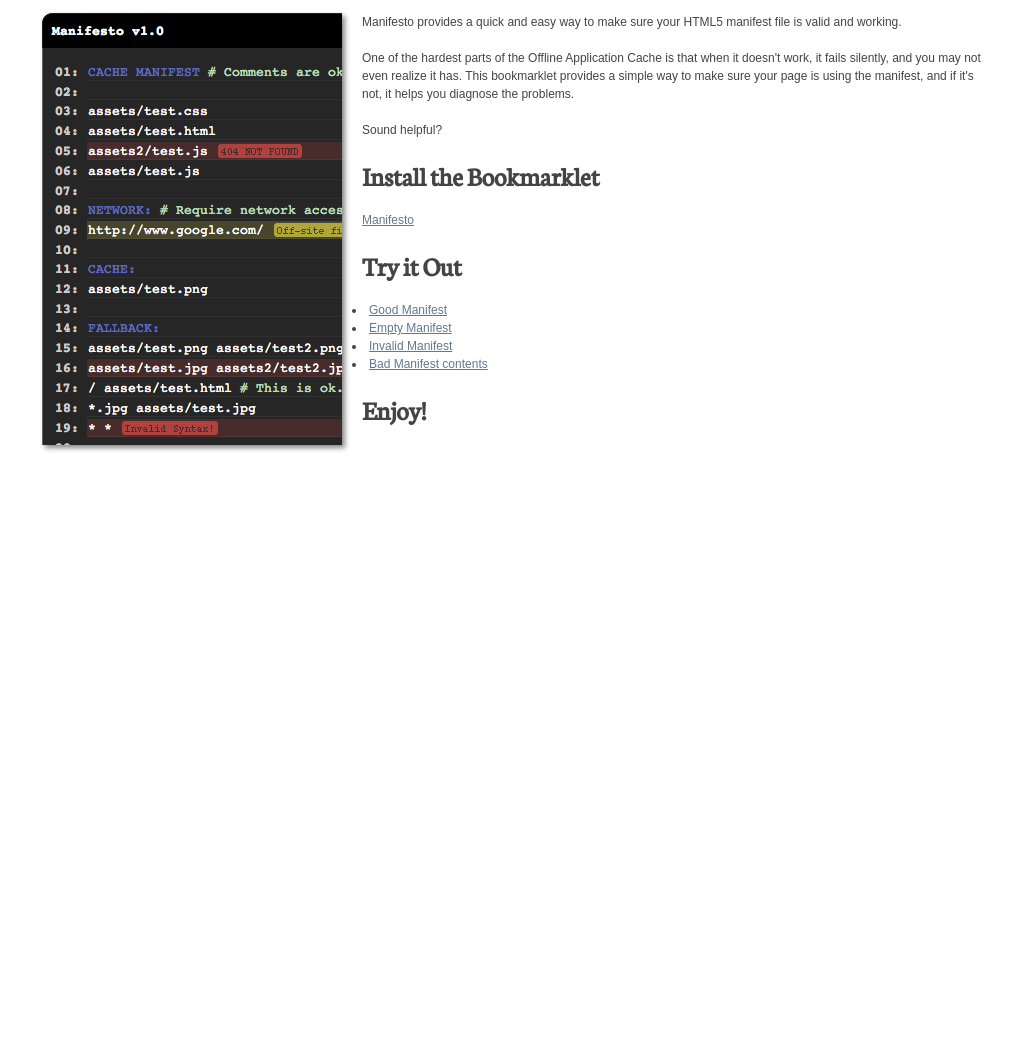
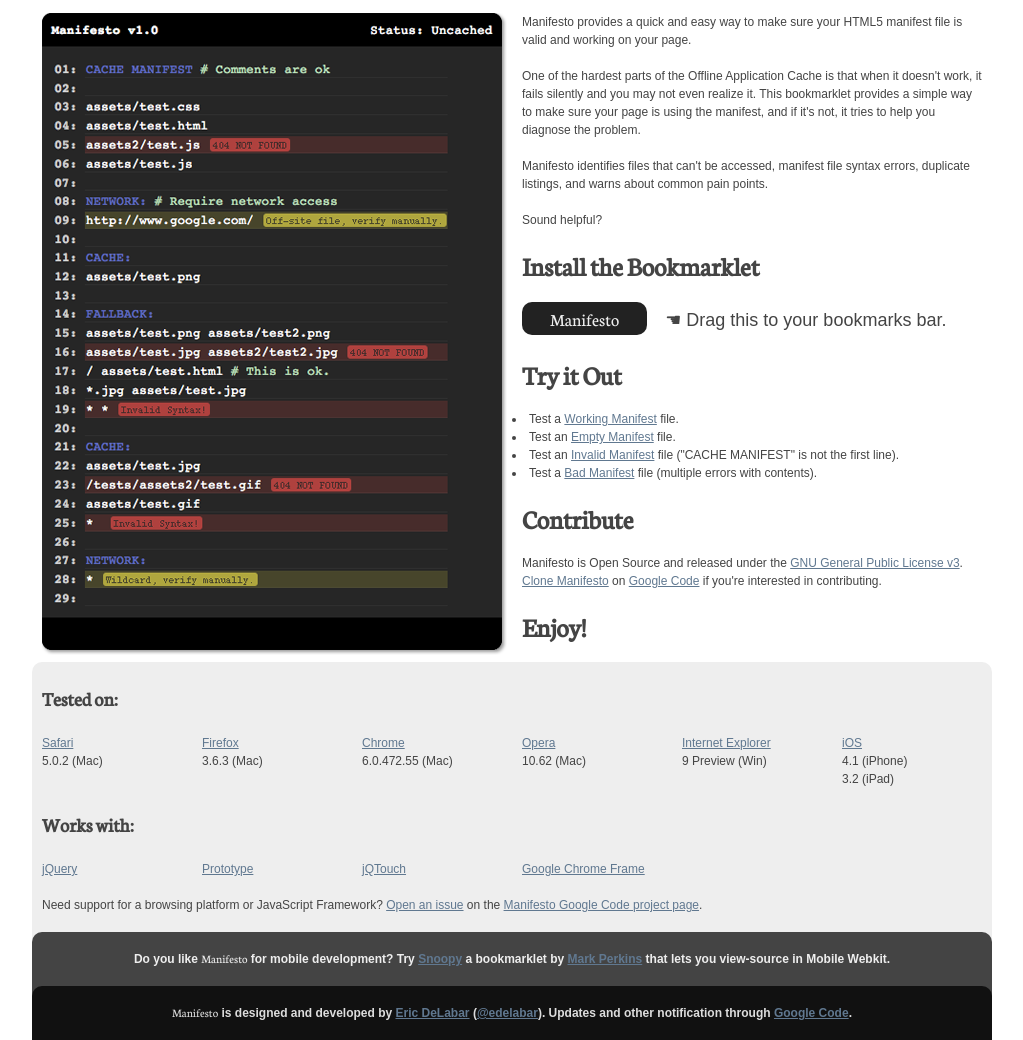
Before and after one commit to edelabar/manifesto, a PHP site: page / in a window 1280 px wide. Shown: the part 41-1081 px from the top of the page, without its empty margins (128-1151 px from the left). Before the commit the page ends 492 px from the top, so only its background shows below. Run offline with PHP 8.4, Linux system fonts and the light colour scheme; some libraries are stand-ins or nearby versions; some web fonts are replaced.

Commit message:
Initial content draft, needs browser and library/framework logos.

```diff
--- a/css/style.css
+++ b/css/style.css
@@ -77,7 +77,7 @@
     Author:
  */
 
-h1, h2, h3, h4, h5, h6 {
+h1, h2, h3, h4, h5, h6, footer strong {
 	font-family: 'Neuton', serif;
 }
 
@@ -96,6 +96,12 @@
 h3 {
 	line-height: 36px;
 	font-size: 27px;
+	margin-bottom: 18px;
+}
+
+h4 {
+	line-height: 36px;
+	font-size: 20px;
 	margin-bottom: 18px;
 }
 
@@ -119,11 +125,10 @@
 article img {
 	float: left;
 	margin: 0 10px;
-	-webkit-box-shadow: 3px 3px 5px #888;
 }
 
 article p, article h3, article ul {
-	margin: 0 10px 18px 330px;
+	margin: 0 10px 18px 490px;
 }
 
 article ul {
@@ -132,10 +137,109 @@
 	left: -10px;
 }
 
-article p {
+article p,
+footer p {
 	font-size: 1em;
 	margin-top: 1.5em;
 	margin-bottom: 1.5em;
+}
+
+a.bookmarklet {
+	font-family: 'Neuton', serif;
+	background-color: #222;
+	text-decoration: none;
+	-moz-border-radius: 10px;
+	border-radius: 10px;
+	padding: 5px 28px;
+	font-size: 18px;
+	line-height: 36px;
+}
+a.bookmarklet:link,
+a.bookmarklet:visited {
+	color: #eee;
+}
+a.bookmarklet:hover,
+a.bookmarklet:active {
+	color: #fff;
+}
+
+span.instructions {
+	font-size: 18px;
+	line-height: 36px;
+	padding-left: 1em;
+}
+
+aside {
+	-moz-border-top-left-radius: 10px;
+	-moz-border-top-right-radius: 10px;
+	border-top-left-radius: 10px;
+	border-top-right-radius: 10px;
+	padding: 18px 10px 0;
+	background-color: #eee;
+}
+
+aside h4 {
+	clear: both;
+}
+
+aside ul {
+	margin: 0;
+	width: 960px;
+}
+
+aside li {
+	display: block;
+	float: left;
+	width: 140px;
+	margin: 0 10px 18px;
+}
+
+aside li .version {
+	display: block;
+}
+
+aside p, footer p {
+	margin: 0;
+	padding-bottom: 18px;
+	clear: both;
+}
+
+footer {
+	background-color: #eee;
+}
+
+footer p {
+	-moz-border-top-left-radius: 10px;
+	-moz-border-top-right-radius: 10px;
+	border-top-left-radius: 10px;
+	border-top-right-radius: 10px;
+	padding: 18px 10px;
+	font-weight: bold;
+	text-align: center;
+	background-color: #444;
+	color: #eee;
+}
+
+footer div {
+	background-color: #444;
+}
+
+footer div p {
+	background-color: #111;
+	color: #ddd;
+}
+
+footer strong {
+	font-weight: normal;
+}
+
+footer a:visited {
+	color: #ddd;
+}
+
+footer a:hover,
+footer a:active {
+	color: #93aeed
 }
 
 /*
--- a/index.html
+++ b/index.html
@@ -14,12 +14,14 @@
 
   	<!-- Place favicon.ico and apple-touch-icon.png in the root of your domain and delete these references -->
 		<link rel="shortcut icon" href="/favicon.ico">
-		<link rel="apple-touch-icon" href="/apple-touch-icon.png">
 
   	<link rel="stylesheet" href="css/style.css?v=1">
   	<link rel="stylesheet" media="handheld" href="css/handheld.css?v=1">
   	<script src="js/modernizr-1.5.min.js"></script>
 
+		<link rel="alternate" href="https://code.google.com/feeds/p/manifesto/updates/basic" title="Project Updated (Atom)" type="application/atom+xml" />
+		<link rel="alternate" href="https://code.google.com/feeds/p/manifesto/issueupdates/basic" title="Issue Updates (Atom)" type="application/atom+xml" />
+		<link rel="alternate" href="https://code.google.com/feeds/p/manifesto/hgchanges/basic" title="Mercurial Commits (Atom)" type="application/atom+xml" />
 	</head>
 	<!--[if lt IE 7 ]> <body class="ie6"> <![endif]-->
 	<!--[if IE 7 ]>    <body class="ie7"> <![endif]-->
@@ -37,9 +39,10 @@
 
 	    <article id="main">
 
-				<img src="images/screenshot.png" alt="Screenshot of manifesto" class="screenshot"/>
-				<p>Manifesto provides a quick and easy way to make sure your HTML5 manifest file is valid and working.</p>
-				<p>One of the hardest parts of the Offline Application Cache is that when it doesn't work, it fails silently, and you may not even realize it has.  This bookmarklet provides a simple way to make sure your page is using the manifest, and if it's not, it helps you diagnose the problems.</p>
+				<img src="images/screenshot-whole.png" alt="Screenshot of manifesto" class="screenshot"/>
+				<p>Manifesto provides a quick and easy way to make sure your HTML5 manifest file is valid and working on your page.</p>
+				<p>One of the hardest parts of the Offline Application Cache is that when it doesn't work, it fails silently and you may not even realize it.  This bookmarklet provides a simple way to make sure your page is using the manifest, and if it's not, it tries to help you diagnose the problem.</p>
+				<p>Manifesto identifies files that can't be accessed, manifest file syntax errors, duplicate listings, and warns about common pain points.</p>
 				<p>Sound helpful?</p>
 				<h3>Install the Bookmarklet</h3>
 				<p><a href="javascript:(
@@ -57,21 +60,46 @@
 							alert( 'This browser does not support HTML5 Offline Application Cache.' );
 						}
 					}
-				)();">Manifesto</a></p>
+				)();" class="bookmarklet"><span>Manifesto</span></a><span class="instructions">☚ Drag this to your bookmarks bar.</span></p>
 				<h3>Try it Out</h3>
 				<ul>
-					<li><a href="tests/good.html">Good Manifest</a></li>
-					<li><a href="tests/empty.html">Empty Manifest</a></li>
-					<li><a href="tests/invalid.html">Invalid Manifest</a></li>
-					<li><a href="tests/bad.html">Bad Manifest contents</a></li>
+					<li>Test a <a href="tests/good.html">Working Manifest</a> file.</li>
+					<li>Test an <a href="tests/empty.html">Empty Manifest</a> file.</li>
+					<li>Test an <a href="tests/invalid.html">Invalid Manifest</a> file ("CACHE MANIFEST" is not the first line).</li>
+					<li>Test a <a href="tests/bad.html">Bad Manifest</a> file (multiple errors with contents).</li>
 				</ul>
+				<h3>Contribute</h3>
+
+				<p>Manifesto is Open Source and released under the <a href="http://www.gnu.org/licenses/gpl.html">GNU General Public License v3</a>.
+				<a href="https://code.google.com/p/manifesto/source/checkout">Clone Manifesto</a> on <a href="https://code.google.com/p/manifesto">Google Code</a> if you're interested in contributing.</p>
+
 				<h3>Enjoy!</h3>
 
+				<aside>
+					<h4>Tested on:</h4>
+					<ul class="platforms">
+						<li><a href="http://www.apple.com/safari/download/">Safari</a><span class="version">5.0.2 (Mac)</span></li>
+						<li><a href="http://www.mozilla.com/en-US/firefox/firefox.html">Firefox</a><span class="version">3.6.3 (Mac)</span></li>
+						<li><a href="http://www.google.com/chrome/">Chrome</a><span class="version">6.0.472.55 (Mac)</span></li>
+						<li><a href="http://www.opera.com/">Opera</a><span class="version">10.62 (Mac)</span></li>
+						<li><a href="http://ie.microsoft.com/testdrive/">Internet Explorer</a><span class="version">9 Preview (Win)</span></li>
+						<li><a href="http://www.apple.com/iphone/ios4/">iOS</a><span class="version">4.1 (iPhone)<br/>3.2 (iPad)</span></li>
+					</ul>
+					<h4>Works with:</h4>
+					<ul class="platforms">
+						<li><a href="http://www.jquery.org/">jQuery</a></li>
+						<li><a href="http://www.prototypejs.org/">Prototype</a></li>
+						<li><a href="http://www.jqtouch.com/">jQTouch</a></li>
+						<li><a href="http://www.google.com/chromeframe">Google Chrome Frame</a></li>
+					</ul>
+					<p>Need support for a browsing platform or JavaScript Framework? <a href="https://code.google.com/p/manifesto/issues/list">Open an issue</a> on the <a href="https://code.google.com/p/manifesto">Manifesto Google Code project page</a>.</p>
+				</aside>
 	    </article>
 
 	    <footer>
-
-	    </footer>
+				<p>Do you like <strong>Manifesto</strong> for mobile development?  Try <a href="http://snoopy.allmarkedup.com/">Snoopy</a> a bookmarklet by <a href="http://twitter.com/allmarkedup">Mark Perkins</a> that lets you view-source in Mobile Webkit.</p>
+    		<div><p><strong>Manifesto</strong> is designed and developed by <a href="http://www.ericdelabar.com/">Eric DeLabar</a> (<a href="http://twitter.com/edelabar">@edelabar</a>). Updates and other notification through <a href="https://code.google.com/p/manifesto/feeds">Google Code</a>.</p></div>
+			</footer>
   	</div> <!-- end of #container -->
 
 	  <script src="http://ajax.googleapis.com/ajax/libs/jquery/1.4.2/jquery.min.js"></script>
```
Also changed, not shown: favicon.gif (added), favicon.ico (added), images/screenshot-whole.png (added).
